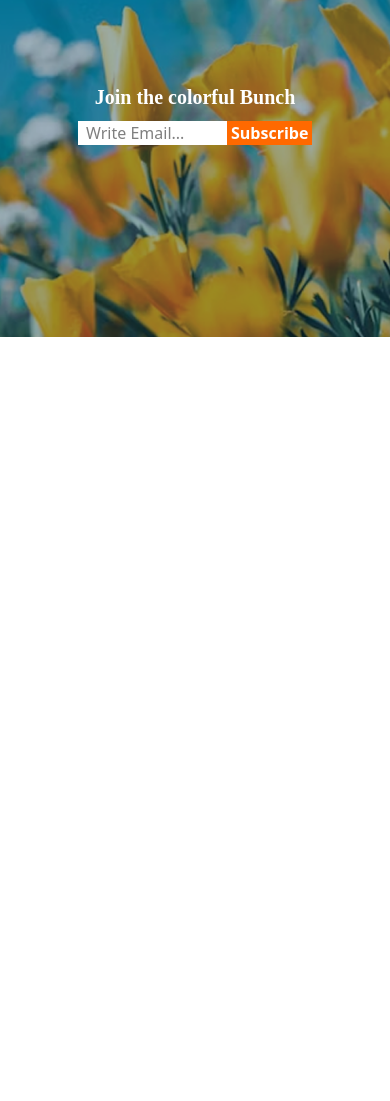
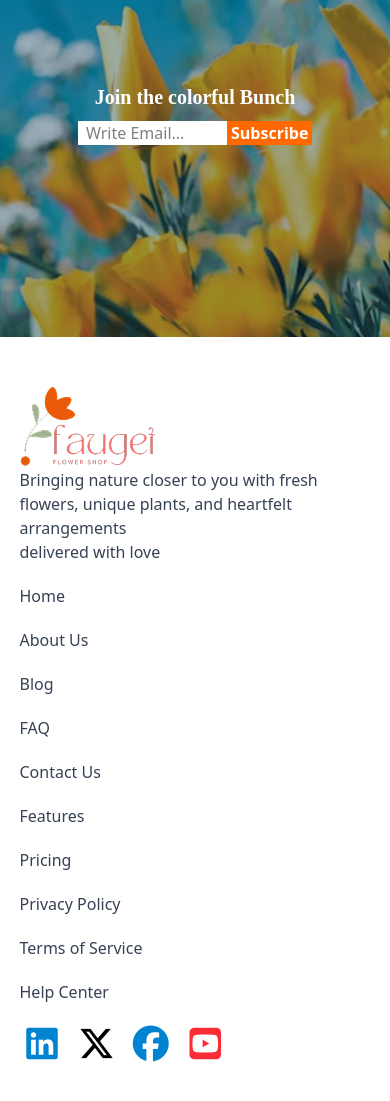
Before and after one commit to aliraj15dev/second-assignment, a plain HTML site: page index.html in a window 390 px wide. Shown: the part 5197-6298 px from the top of the page. Before the commit the page ends 5534 px from the top, so only its background shows below. Drawn offline with nearby package versions, Linux system fonts and the light colour scheme.

Commit message:
added footer and by this section my assignment is complete with responsiveness

```diff
--- a/index.html
+++ b/index.html
@@ -53,6 +53,7 @@
 
     <!-- main section start -->
     <main>
+
       <!-- banner section start -->
       <section class="max-w-9/10 lg:max-w-4/5 mx-auto mt-20 flex flex-col-reverse items-end gap-y-6 md:flex-row">
 
@@ -237,11 +238,43 @@
 
       </section>
 
-
-
-
     </main>
 
-    <footer></footer>
+    <footer>
+      <div class="max-w-9/10 lg:max-w-4/5 mx-auto my-12 flex flex-col lg:flex-row justify-between gap-5">
+        <div>
+          <img class="block" src="assets/logo.png" alt="Brand Logo">
+          <p class="text-gray-700">Bringing nature closer to you with fresh <br> flowers, unique plants, and heartfelt arrangements <br> delivered with love</p>
+        </div>
+
+        <div>
+          <ul class="text-gray-700 space-y-5">
+            <li><a href="#">Home</a></li>
+            <li><a href="#">About Us</a></li>
+            <li><a href="#">Blog</a></li>
+            <li><a href="#">FAQ</a></li>
+            <li><a href="#">Contact Us</a></li>
+          </ul>
+        </div>
+
+        <div>
+            <ul class="text-gray-700 space-y-5">
+            <li><a href="#">Features</a></li>
+            <li><a href="#">Pricing</a></li>
+            <li><a href="#">Privacy Policy</a></li>
+            <li><a href="#">Terms of Service</a></li>
+            <li><a href="#">Help Center</a></li>
+            </ul>
+        </div>
+
+        <Div class="text-4xl">
+          <i class="fa-brands fa-linkedin text-sky-600"></i>
+          <i class="fa-brands fa-x-twitter"></i>
+          <i class="fa-brands fa-facebook text-sky-600"></i>
+          <i class="fa-brands fa-square-youtube text-red-500"></i>
+        </Div>
+
+      </div>
+    </footer>
   </body>
 </html>
```
